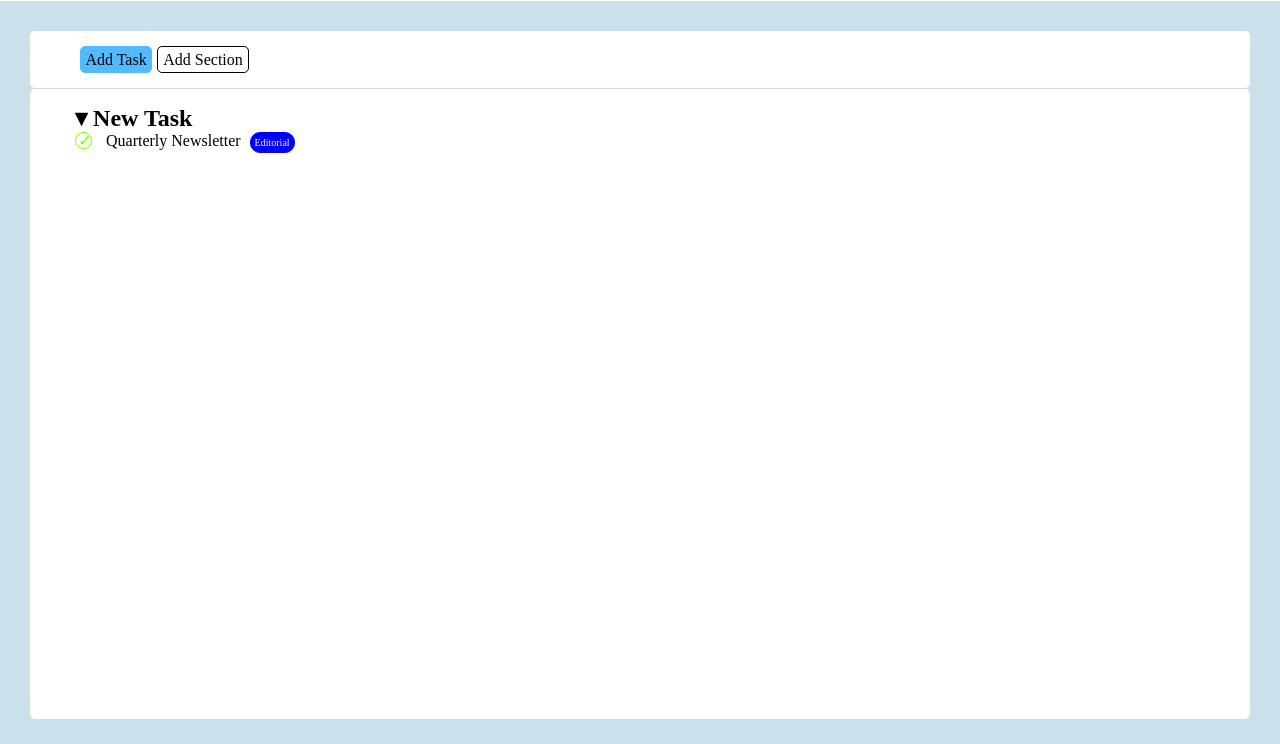
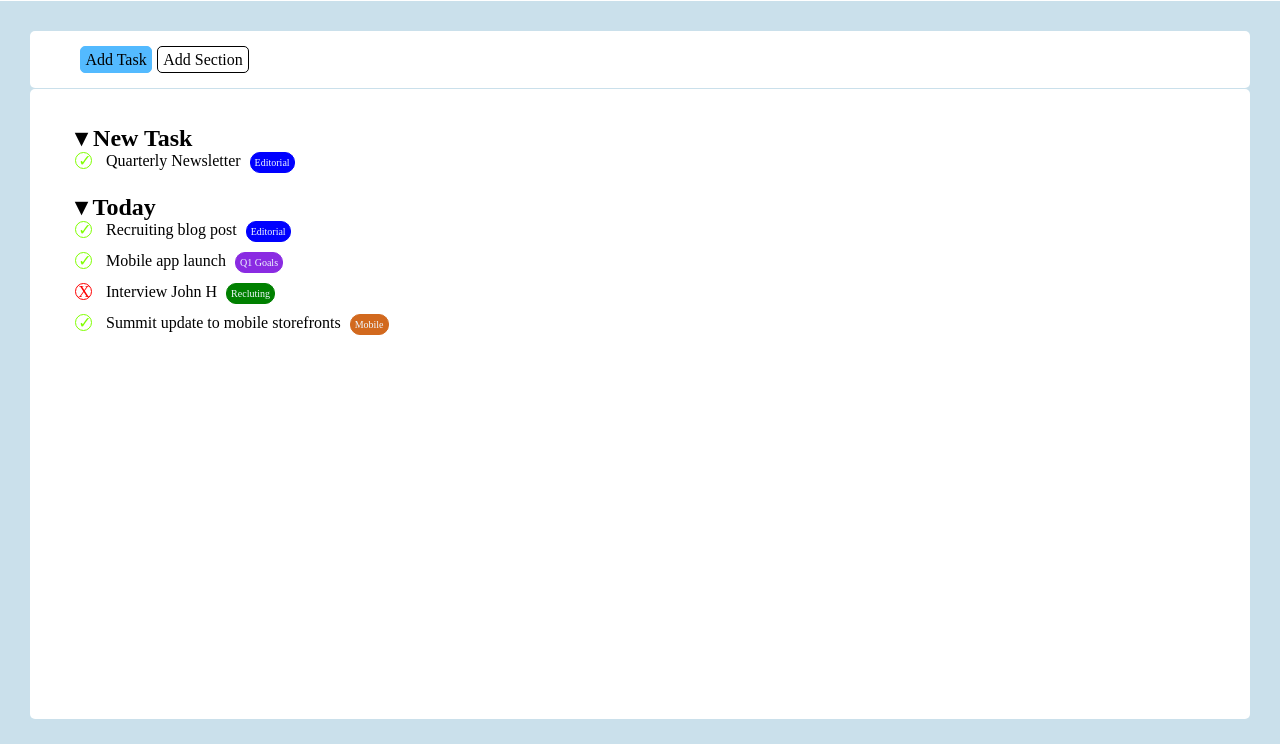
Before and after one commit to IvanVitali89/html-css-toboolist, a plain HTML site: page index.html in a window 1280 px wide. Shown: the part 56-800 px from the top of the page. Drawn offline with Linux system fonts and the light colour scheme.

Commit message:
add today

```diff
--- a/css/style.css
+++ b/css/style.css
@@ -71,6 +71,7 @@
 
 .menu1 {
     margin-left: 45px;
+    margin-top: 20px;
 }
 
 .markv {
@@ -84,6 +85,32 @@
     display: inline-block;
 
 }
+.markx {
+    border: 1px;
+    height: 15px;
+    width: 15px;
+    border-color: red;
+    border-style: solid;
+    border-radius: 50%;
+    margin-left: 45px;
+    display: inline-block;
+
+}
+.elementi {
+    margin-top: 10px;
+}
+#viola {
+    background-color: blueviolet;
+    border-color: blueviolet;
+}
+#verde{
+    background-color: green;
+    border-color: green;
+}
+#arancione {
+    background-color: chocolate;
+    border-color: chocolate;
+}
 
 
 .colorv {
@@ -94,6 +121,15 @@
     margin-left: 15%;
 
 }
+.colorx {
+    color: red;
+    width: 1px;
+    height: 1px;
+    line-height: 15px;
+    margin-left: 15%;
+
+}
+
 
 .tasto{
     display: inline-block;
--- a/index.html
+++ b/index.html
@@ -30,7 +30,36 @@
             <div class="elenco"> Quarterly Newsletter</div>
             <div class="tasto"> Editorial</div>
 
+            <h2 class="menu1">&#9662; Today</h2>
+            <div class="markv">
+                <p class="colorv">&#x02713;</p>
+            </div>
+            <div class="elenco"> Recruiting blog post</div>
+            <div class="tasto"> Editorial</div>
+
+            <div class="elementi">
+                <div class="markv">
+                    <p class="colorv">&#x02713;</p>
+                </div>
+                <div class="elenco"> Mobile app launch</div>
+                <div class="tasto" id="viola"> Q1 Goals</div>
+            </div>
+            <div class="elementi">
+                <div class="markx">
+                    <p class=" colorx">X</p>
+                </div>
+                <div class="elenco" > Interview John H</div>
+                <div class="tasto" id="verde"> Recluting</div>
+            </div>
+            <div class="elementi">
+                <div class="markv">
+                    <p class="colorv">&#x02713;</p>
+                </div>
+                <div class="elenco"> Summit update to mobile storefronts</div>
+                <div class="tasto" id="arancione"> Mobile</div>
+            </div>
         </div>
+
 
     </main>
 
```
